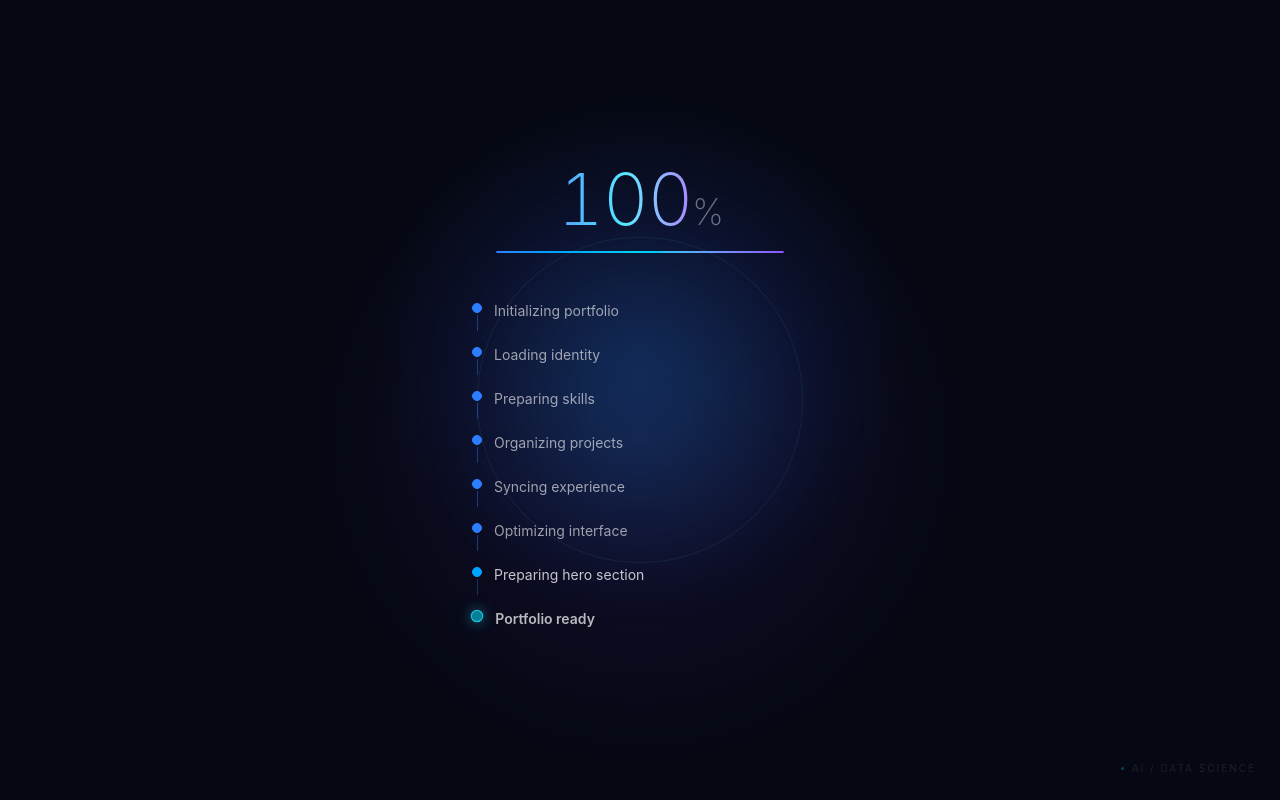
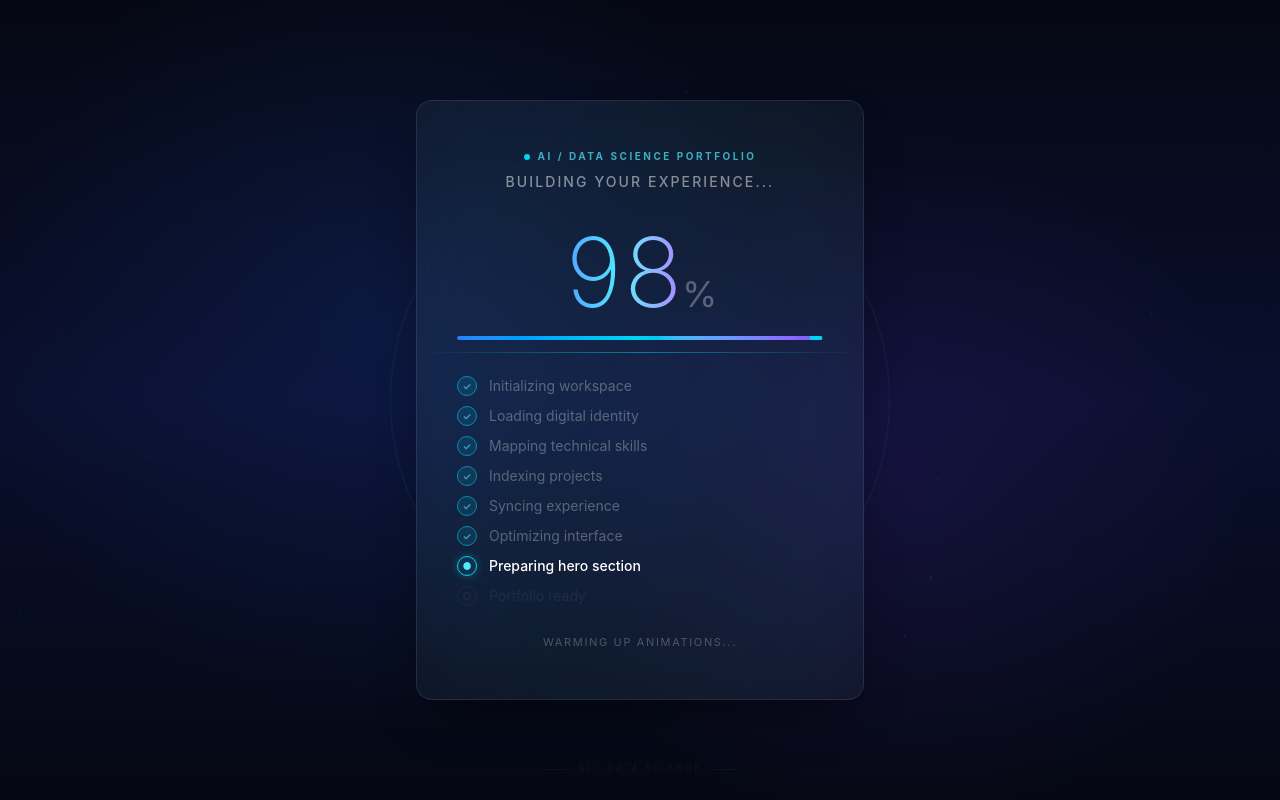
Before and after one commit to Nourhenebenothmen22/nourhene-portfolio, a React (Vite) app: page / in a window 1280 px wide. Built offline with nearby package versions, Linux system fonts and the light colour scheme.

Commit message:
feat: premium glassmorphism AI loading screen with particles, scanning line, steps

```diff
--- a/src/components/IntroShow.jsx
+++ b/src/components/IntroShow.jsx
@@ -1,22 +1,48 @@
-import { useEffect, useRef, useState } from "react";
+import { useEffect, useMemo, useRef, useState } from "react";
 import { motion, useReducedMotion } from "framer-motion";
 import { useLanguage } from "../context/LanguageContext.jsx";
 import { publicAsset } from "../utils/publicAsset.js";
 
 const heroProfileImage = "/image-portfolio/nourhene-profile.webp";
-const LOADER_DURATION = 5500;
-const MAX_DURATION = 7500;
+const LOADER_DURATION = 5800;
+const MAX_DURATION = 7800;
 
 const STEPS = [
-  { threshold: 0, label: "Initializing portfolio" },
-  { threshold: 15, label: "Loading identity" },
-  { threshold: 30, label: "Preparing skills" },
-  { threshold: 45, label: "Organizing projects" },
-  { threshold: 60, label: "Syncing experience" },
-  { threshold: 75, label: "Optimizing interface" },
-  { threshold: 90, label: "Preparing hero section" },
-  { threshold: 100, label: "Portfolio ready" },
+  { threshold: 0, label: "Initializing workspace", status: "Mounting virtual environment..." },
+  { threshold: 15, label: "Loading digital identity", status: "Verifying credentials..." },
+  { threshold: 30, label: "Mapping technical skills", status: "Indexing skill trees..." },
+  { threshold: 45, label: "Indexing projects", status: "Compiling project modules..." },
+  { threshold: 60, label: "Syncing experience", status: "Optimizing experience timeline..." },
+  { threshold: 75, label: "Optimizing interface", status: "Calibrating UI components..." },
+  { threshold: 90, label: "Preparing hero section", status: "Warming up animations..." },
+  { threshold: 100, label: "Portfolio ready", status: "Launching interface..." },
 ];
+
+function Particles({ count = 20 }) {
+  const items = useMemo(
+    () =>
+      Array.from({ length: count }, (_, i) => ({
+        id: i,
+        x: Math.random() * 100,
+        y: Math.random() * 100,
+        size: Math.random() * 2.5 + 0.5,
+        duration: Math.random() * 5 + 4,
+        delay: Math.random() * 4,
+        floatY: -(Math.random() * 18 + 6),
+      })),
+    [count],
+  );
+
+  return items.map((p) => (
+    <motion.div
+      key={p.id}
+      className="absolute rounded-full bg-cyan-400/20"
+      style={{ left: `${p.x}%`, top: `${p.y}%`, width: p.size, height: p.size }}
+      animate={{ y: [0, p.floatY, 0], opacity: [0.1, 0.5, 0.1] }}
+      transition={{ duration: p.duration, repeat: Infinity, delay: p.delay, ease: "easeInOut" }}
+    />
+  ));
+}
 
 export default function LoadingShow({ onComplete }) {
   const { t } = useLanguage();
@@ -34,6 +60,8 @@ export default function LoadingShow({ onComplete }) {
   for (let i = 0; i < STEPS.length; i++) {
     if (progress >= STEPS[i].threshold) activeIndex = i;
   }
+
+  const currentStep = STEPS[activeIndex];
 
   useEffect(() => {
     const img = new Image();
@@ -55,7 +83,7 @@ export default function LoadingShow({ onComplete }) {
 
       if (pct >= 100 && !calledRef.current) {
         calledRef.current = true;
-        completeTimerRef.current = setTimeout(onComplete, 150);
+        completeTimerRef.current = setTimeout(onComplete, 400);
       } else if (pct < 100) {
         rafRef.current = requestAnimationFrame(animate);
       }
@@ -65,7 +93,7 @@ export default function LoadingShow({ onComplete }) {
       if (!calledRef.current) {
         calledRef.current = true;
         setProgress(100);
-        onComplete();
+        setTimeout(onComplete, 200);
       }
     }, MAX_DURATION);
 
@@ -84,96 +112,154 @@ export default function LoadingShow({ onComplete }) {
 
   return (
     <motion.div
-      className="fixed inset-0 z-[100] flex flex-col items-center justify-center overflow-hidden bg-ink text-white"
+      className="fixed inset-0 z-[100] flex items-center justify-center overflow-hidden bg-ink text-white"
       initial={shouldAnimate ? { opacity: 0 } : { opacity: 1 }}
       animate={{ opacity: 1, transition: { duration: 0.5, ease: "easeOut" } }}
-      exit={shouldAnimate ? { opacity: 0, scale: 1.02, filter: "blur(2px)", transition: { duration: 0.3, ease: "easeInOut" } } : { opacity: 0, transition: { duration: 0.1 } }}
+      exit={shouldAnimate ? { opacity: 0, scale: 1.03, filter: "blur(3px)", transition: { duration: 0.4, ease: "easeInOut" } } : { opacity: 0, transition: { duration: 0.1 } }}
       role="progressbar"
       aria-label={t.loadingLabel}
       aria-valuenow={progress}
       aria-valuemin={0}
       aria-valuemax={100}
     >
-      <div className="absolute inset-0 bg-[radial-gradient(circle_at_50%_45%,rgba(37,99,235,0.18),transparent_34%),radial-gradient(circle_at_50%_55%,rgba(124,58,237,0.12),transparent_42%)]" />
+      <div className="absolute inset-0 bg-gradient-to-b from-ink via-[#0a0f2e] to-ink" />
+      <div className="absolute inset-0 bg-[radial-gradient(circle_at_30%_40%,rgba(37,99,235,0.12),transparent_40%),radial-gradient(circle_at_70%_60%,rgba(124,58,237,0.1),transparent_35%)]" />
+
+      <div
+        className="absolute inset-0 opacity-[0.03]"
+        style={{
+          backgroundImage:
+            "linear-gradient(rgba(255,255,255,0.1) 1px, transparent 1px),linear-gradient(90deg, rgba(255,255,255,0.1) 1px, transparent 1px)",
+          backgroundSize: "60px 60px",
+        }}
+      />
+
+      {shouldAnimate && (
+        <motion.div
+          className="absolute rounded-full border border-cyan-400/8"
+          style={{ width: "min(500px, 80vw)", height: "min(500px, 80vw)" }}
+          animate={{ rotate: 360 }}
+          transition={{ duration: 20, repeat: Infinity, ease: "linear" }}
+        />
+      )}
+
+      {shouldAnimate && <Particles />}
 
       <motion.div
-        className="absolute left-1/2 top-1/2 h-80 w-80 -translate-x-1/2 -translate-y-1/2 rounded-full border border-cyan-300/15"
-        animate={shouldAnimate ? { scale: [1, 1.08, 1], opacity: [0.6, 0.15, 0.6] } : {}}
-        transition={{ duration: 3, repeat: Infinity, ease: "easeInOut" }}
+        className="relative z-10 mx-4 w-full max-w-md"
+        initial={shouldAnimate ? { opacity: 0, y: 20 } : {}}
+        animate={shouldAnimate ? { opacity: 1, y: 0, transition: { duration: 0.6, ease: "easeOut", delay: 0.15 } } : {}}
+      >
+        <div className="relative overflow-hidden rounded-2xl border border-white/10 bg-white/[0.04] shadow-2xl shadow-black/40 backdrop-blur-xl">
+          {shouldAnimate && (
+            <motion.div
+              className="pointer-events-none absolute left-0 right-0 z-20 h-px bg-gradient-to-r from-transparent via-cyan-400/50 to-transparent"
+              animate={{ top: ["-2%", "102%"] }}
+              transition={{ duration: 3.5, repeat: Infinity, ease: "linear", delay: 0.5 }}
             />
+          )}
 
-      <div className="absolute left-1/2 top-1/2 h-56 w-56 -translate-x-1/2 -translate-y-1/2 rounded-full bg-cyan-400/10 blur-3xl" />
+          <div className="pointer-events-none absolute -inset-20 rounded-full bg-cyan-500/5 blur-3xl" />
 
-      <div className="relative z-10 flex w-full max-w-sm flex-col items-center gap-10 px-6">
-        <div className="text-center">
-          <div className="text-6xl font-extralight tabular-nums tracking-tight md:text-7xl">
-            <span className="bg-gradient-to-r from-blue-400 via-cyan-300 to-violet-400 bg-clip-text text-transparent">
+          <div className="relative z-10 flex flex-col items-center px-8 py-10 md:px-10 md:py-12">
+            <motion.div
+              initial={shouldAnimate ? { opacity: 0, y: -8 } : {}}
+              animate={shouldAnimate ? { opacity: 1, y: 0, transition: { duration: 0.5, delay: 0.25 } } : {}}
+              className="mb-2 flex items-center gap-2 text-[10px] font-bold tracking-[0.25em] text-cyan-300/70 uppercase"
+            >
+              <span className="inline-block h-1.5 w-1.5 rounded-full bg-cyan-400" />
+              AI / Data Science Portfolio
+            </motion.div>
+
+            <motion.h2
+              initial={shouldAnimate ? { opacity: 0 } : {}}
+              animate={shouldAnimate ? { opacity: 1, transition: { duration: 0.5, delay: 0.35 } } : {}}
+              className="mb-8 text-center text-sm font-medium tracking-[0.15em] text-white/50 uppercase"
+            >
+              Building your experience...
+            </motion.h2>
+
+            <motion.div className="mb-4 text-center">
+              <span className="bg-gradient-to-r from-blue-400 via-cyan-300 to-violet-400 bg-clip-text text-7xl font-extralight tabular-nums tracking-tight text-transparent md:text-8xl">
                 {progress}
               </span>
-            <span className="text-3xl text-white/40 md:text-4xl">%</span>
-          </div>
+              <span className="text-3xl text-white/30 md:text-4xl">%</span>
+            </motion.div>
 
-          <div className="mx-auto mt-4 h-[2px] w-48 overflow-hidden rounded-full bg-white/10 md:w-72">
+            <div className="relative mb-8 h-1 w-full overflow-hidden rounded-full bg-white/10">
               <div
                 className="h-full rounded-full bg-gradient-to-r from-blue-500 via-cyan-400 to-violet-500"
                 style={{ width: `${progress}%`, transition: "width 0.1s linear" }}
               />
-          </div>
+              <div
+                className="absolute top-1/2 h-3 w-3 -translate-y-1/2 rounded-full bg-cyan-400 shadow-[0_0_12px_rgba(34,211,238,0.6)]"
+                style={{ left: `calc(${progress}% - 6px)` }}
+              />
             </div>
 
-        <div className="flex w-full flex-col">
+            <div className="mb-6 w-full space-y-0.5">
               {STEPS.map((step, i) => {
                 const isActive = i === activeIndex;
                 const isCompleted = i < activeIndex;
 
                 return (
-              <div key={step.threshold} className="flex items-start gap-3 py-1.5">
-                <div className="flex flex-col items-center pt-1">
                   <motion.div
-                    className={`h-2.5 w-2.5 rounded-full border transition-colors duration-300 ${
+                    key={step.threshold}
+                    className="flex items-center gap-3 py-1"
+                    initial={shouldAnimate ? false : {}}
+                    animate={shouldAnimate ? { opacity: isActive ? 1 : isCompleted ? 0.6 : 0.3 } : {}}
+                    transition={{ duration: 0.3 }}
+                  >
+                    <motion.div
+                      className={`flex h-5 w-5 shrink-0 items-center justify-center rounded-full border text-[10px] font-bold transition-colors duration-300 ${
+                        isCompleted
+                          ? "border-cyan-400 bg-cyan-400/20 text-cyan-300"
+                          : isActive
+                            ? "border-cyan-400 bg-cyan-400/10 text-cyan-300 shadow-[0_0_8px_rgba(34,211,238,0.3)]"
+                            : "border-white/15 text-white/20"
+                      }`}
+                      animate={shouldAnimate && isActive ? { scale: [1, 1.2, 1] } : {}}
+                      transition={{ duration: 0.4, ease: "easeOut" }}
+                    >
+                      {isCompleted ? "✓" : isActive ? "●" : "○"}
+                    </motion.div>
+
+                    <span
+                      className={`text-sm leading-5 transition-colors duration-300 ${
                         isActive
-                        ? "border-cyan-400 bg-cyan-400 shadow-[0_0_10px_rgba(34,211,238,0.5)]"
+                          ? "font-medium text-white"
                           : isCompleted
-                          ? "border-blue-500 bg-blue-500"
-                          : "border-white/20 bg-transparent"
+                            ? "text-white/50"
+                            : "text-white/20"
                       }`}
-                    animate={shouldAnimate && isActive ? { scale: [1, 1.35, 1] } : {}}
-                    transition={{ duration: 0.4, ease: "easeOut" }}
-                  />
-                  {i < STEPS.length - 1 && (
-                    <div
-                      className={`mt-0.5 h-4 w-px transition-colors duration-300 ${
-                        isCompleted ? "bg-blue-500/40" : "bg-white/10"
-                      }`}
-                    />
-                  )}
-                </div>
-                <motion.span
-                  className={`text-sm leading-6 transition-colors duration-300 ${
-                    isActive
-                      ? "font-semibold text-white"
-                      : isCompleted
-                        ? "text-white/60"
-                        : "text-white/30"
-                  }`}
-                  animate={shouldAnimate && isActive ? { x: [3, 0] } : {}}
-                  transition={{ duration: 0.3, ease: "easeOut" }}
                     >
                       {step.label}
-                </motion.span>
-              </div>
+                    </span>
+                  </motion.div>
                 );
               })}
             </div>
-      </div>
 
             <motion.div
-        initial={shouldAnimate ? { opacity: 0 } : { opacity: 0.3 }}
-        animate={shouldAnimate ? { opacity: 0.3, transition: { delay: 1.2, duration: 0.8 } } : { opacity: 0.3 }}
-        className="absolute bottom-6 right-6 flex items-center gap-2 text-[10px] tracking-[0.2em] uppercase text-white/30"
+              key={currentStep.status}
+              initial={shouldAnimate ? { opacity: 0, y: 6 } : {}}
+              animate={shouldAnimate ? { opacity: 0.5, y: 0, transition: { duration: 0.3 } } : { opacity: 0.5 }}
+              className="text-center text-[11px] tracking-[0.15em] text-white/50 uppercase"
             >
-        <span className="inline-block h-[3px] w-[3px] rounded-full bg-cyan-400" />
-        AI / Data Science
+              {currentStep.status}
+            </motion.div>
+          </div>
+        </div>
+      </motion.div>
+
+      <motion.div
+        initial={shouldAnimate ? { opacity: 0 } : { opacity: 0.2 }}
+        animate={shouldAnimate ? { opacity: 0.2, transition: { delay: 1.5, duration: 0.8 } } : { opacity: 0.2 }}
+        className="absolute bottom-6 left-1/2 -translate-x-1/2 text-[10px] tracking-[0.2em] text-white/20 uppercase"
+      >
+        <span className="inline-block h-px w-6 bg-white/20 align-middle" />
+        <span className="mx-3">AI / Data Science</span>
+        <span className="inline-block h-px w-6 bg-white/20 align-middle" />
       </motion.div>
     </motion.div>
   );
```
Lines whose indentation alone changed are shown as unchanged.
